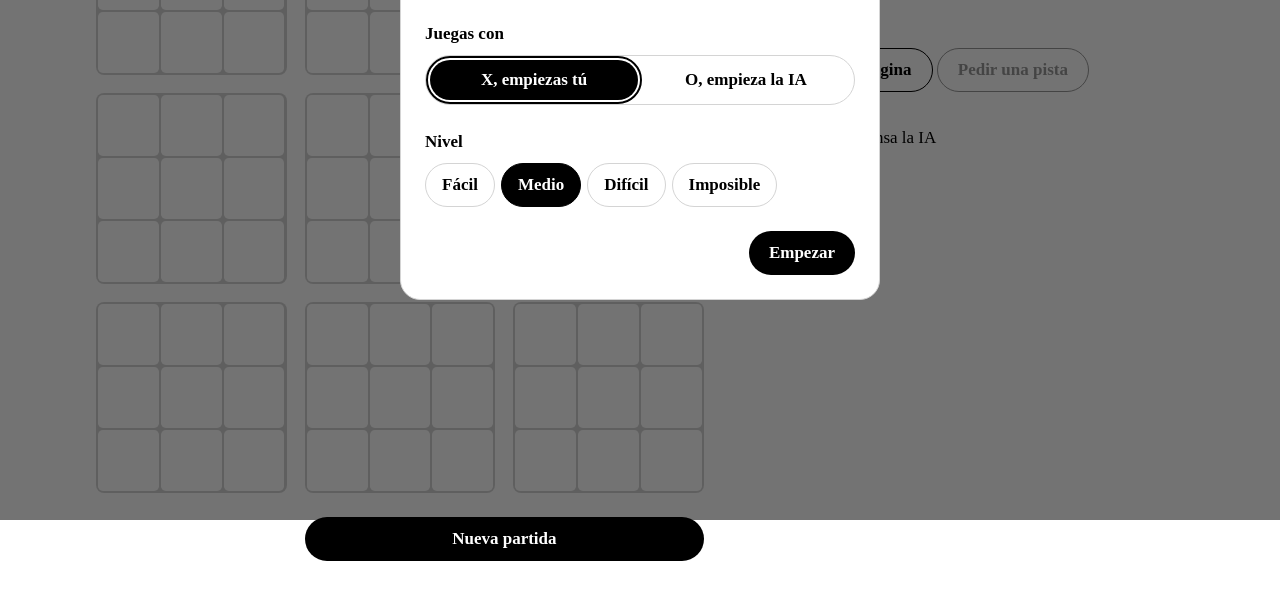
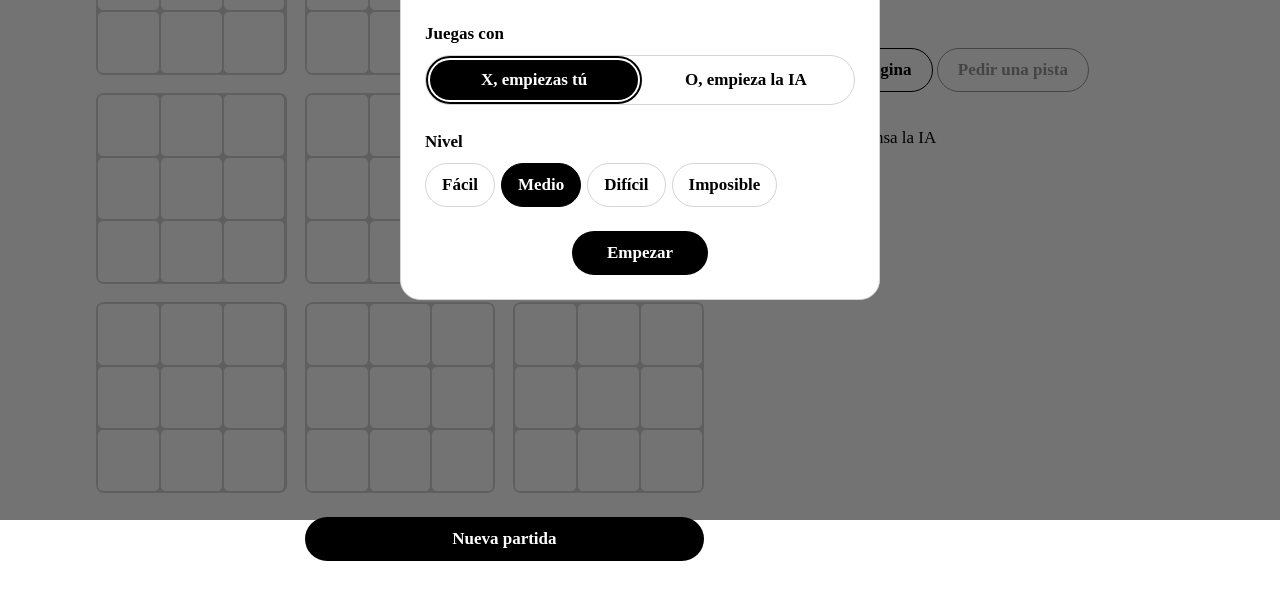
Before and after one commit to plss12/pyplai-web, an Astro site: page / in a window 1280 px wide. Shown: the part 280-880 px from the top of the page. Built offline with nearby package versions, Linux system fonts and the light colour scheme; Astro itself is replaced by a stand-in of ours.

Commit message:
style: centre the new game dialog's buttons at the same width
"Start" sits alone in the middle on the first visit, and "Cancel" and
"Start" share one width, centred, when a game is in progress.

```diff
--- a/src/components/Game.astro
+++ b/src/components/Game.astro
@@ -115,7 +115,7 @@ const boards = [...Array(9).keys()];
           }
         </div>
       </fieldset>
-      <div class="flex flex-wrap justify-end gap-2">
+      <div class="dialog-actions">
         <button type="submit" value="cancel" class="btn btn-secondary" data-cancel hidden>{t.cancel}</button>
         <button type="submit" value="start" class="btn btn-primary">{t.start}</button>
       </div>
--- a/src/styles/global.css
+++ b/src/styles/global.css
@@ -460,3 +460,20 @@
     transition-duration: 0.01ms !important;
   }
 }
+
+/* The dialog's buttons, centred; Cancel and Start take the same width when both show */
+.dialog-actions {
+  display: grid;
+  grid-auto-flow: column;
+  grid-auto-columns: 8.5rem;
+  justify-content: center;
+  gap: 0.75rem;
+}
+
+.dialog-actions .btn {
+  width: 100%;
+}
+
+.dialog-actions [hidden] {
+  display: none;
+}
```
